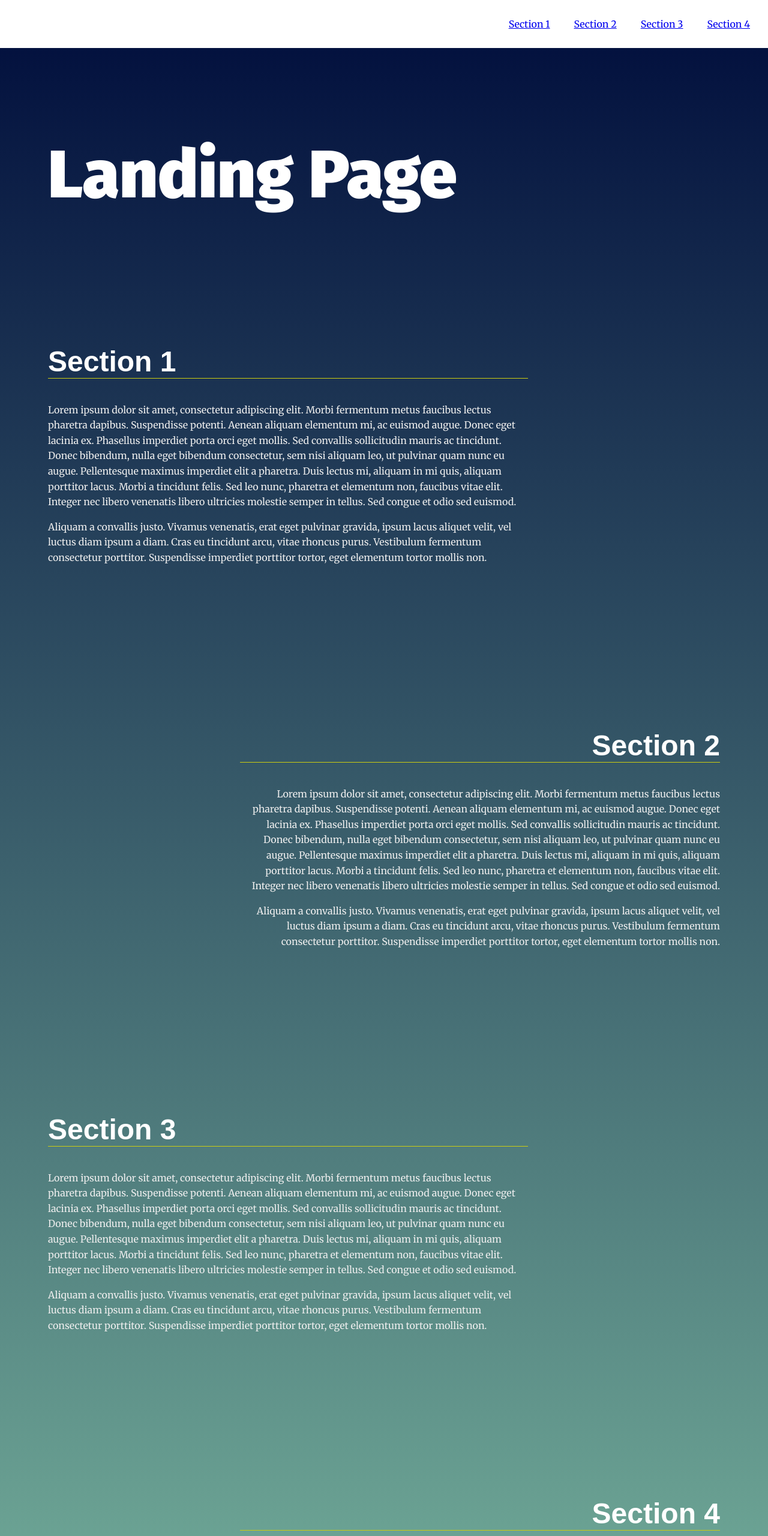
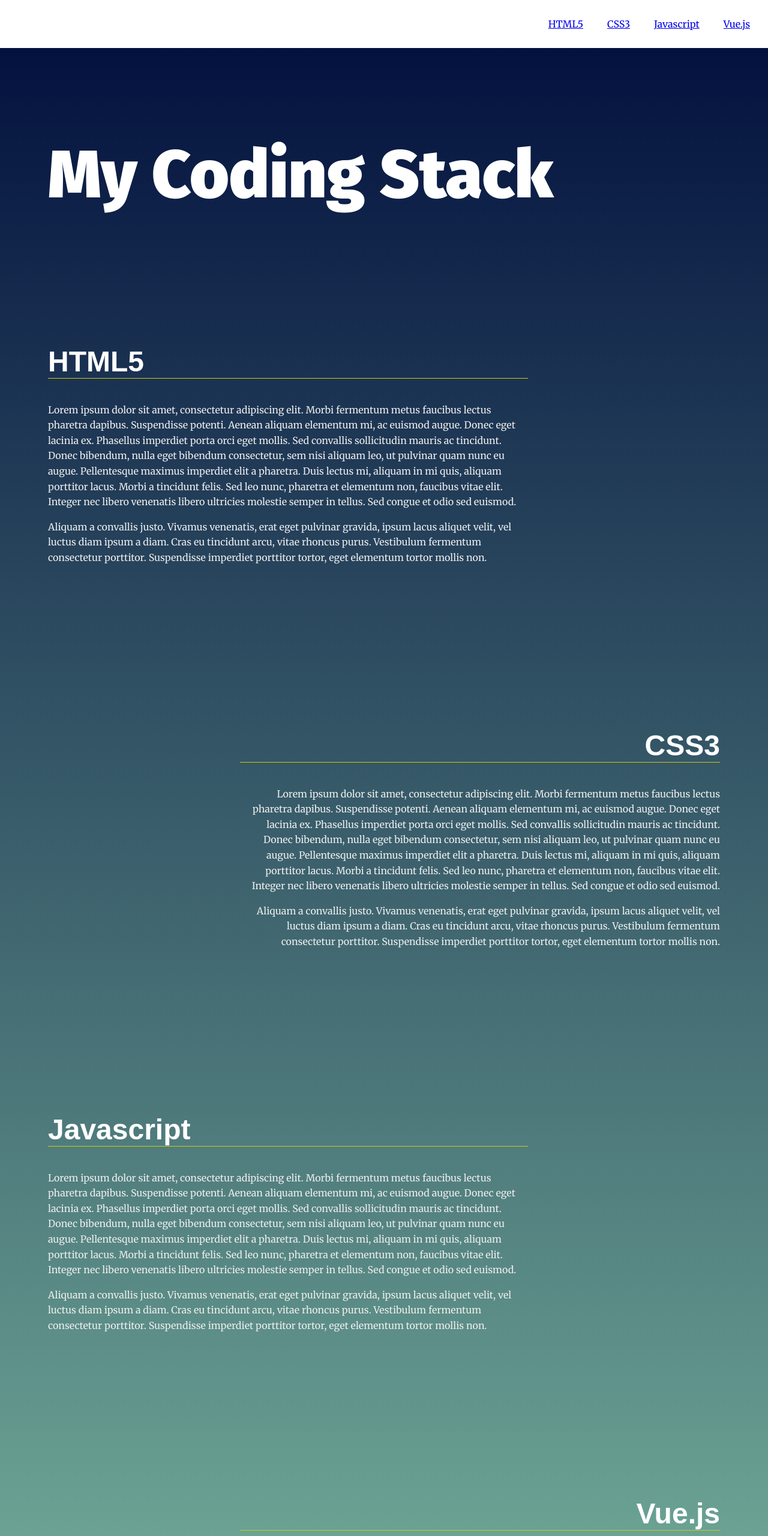
Before and after one commit to loveclari/dynamic-landing-page, a plain HTML site: page landing-page/index.html in a window 1280 px wide. Shown: the top 2560 px of the page at 60% size. Drawn offline with Linux system fonts and the light colour scheme.

Commit message:
removing console errror

```diff
--- a/landing-page/index.html
+++ b/landing-page/index.html
@@ -18,20 +18,20 @@
     <header class="page__header">
         <nav class="navbar__menu">
             <!-- Navigation starts as empty UL that will be populated with JS -->
-            <ul id="navbar__list" onclick="anchorId()"></ul>
+            <ul id="navbar__list"></ul>
         </nav>
     </header>
     <main>
         <header class="main__hero">
-            <h1>Landing Page </h1>
+            <h1>My Coding Stack</h1>
         </header>
         <!-- Each Section has an ID (used for the anchor) and
     a data attribute that will populate the li node.
     Adding more sections will automatically populate nav.
     The first section is set to active class by default -->
-        <section id="section1" data-nav="Section 1" class="your-active-class">
+        <section id="section1" data-nav="HTML5" class="your-active-class">
             <div class="landing__container">
-                <h2>Section 1</h2>
+                <h2>HTML5</h2>
                 <p>Lorem ipsum dolor sit amet, consectetur adipiscing elit. Morbi fermentum metus faucibus lectus pharetra dapibus. Suspendisse potenti. Aenean aliquam elementum mi, ac euismod augue. Donec eget lacinia ex. Phasellus imperdiet porta orci
                     eget mollis. Sed convallis sollicitudin mauris ac tincidunt. Donec bibendum, nulla eget bibendum consectetur, sem nisi aliquam leo, ut pulvinar quam nunc eu augue. Pellentesque maximus imperdiet elit a pharetra. Duis lectus mi, aliquam
                     in mi quis, aliquam porttitor lacus. Morbi a tincidunt felis. Sed leo nunc, pharetra et elementum non, faucibus vitae elit. Integer nec libero venenatis libero ultricies molestie semper in tellus. Sed congue et odio sed euismod.</p>
@@ -40,9 +40,9 @@
                     porttitor tortor, eget elementum tortor mollis non.</p>
             </div>
         </section>
-        <section id="section2" data-nav="Section 2">
+        <section id="section2" data-nav="CSS3">
             <div class="landing__container">
-                <h2>Section 2</h2>
+                <h2>CSS3</h2>
                 <p>Lorem ipsum dolor sit amet, consectetur adipiscing elit. Morbi fermentum metus faucibus lectus pharetra dapibus. Suspendisse potenti. Aenean aliquam elementum mi, ac euismod augue. Donec eget lacinia ex. Phasellus imperdiet porta orci
                     eget mollis. Sed convallis sollicitudin mauris ac tincidunt. Donec bibendum, nulla eget bibendum consectetur, sem nisi aliquam leo, ut pulvinar quam nunc eu augue. Pellentesque maximus imperdiet elit a pharetra. Duis lectus mi, aliquam
                     in mi quis, aliquam porttitor lacus. Morbi a tincidunt felis. Sed leo nunc, pharetra et elementum non, faucibus vitae elit. Integer nec libero venenatis libero ultricies molestie semper in tellus. Sed congue et odio sed euismod.</p>
@@ -51,9 +51,9 @@
                     porttitor tortor, eget elementum tortor mollis non.</p>
             </div>
         </section>
-        <section id="section3" data-nav="Section 3">
+        <section id="section3" data-nav="Javascript">
             <div class="landing__container">
-                <h2>Section 3</h2>
+                <h2>Javascript</h2>
                 <p>Lorem ipsum dolor sit amet, consectetur adipiscing elit. Morbi fermentum metus faucibus lectus pharetra dapibus. Suspendisse potenti. Aenean aliquam elementum mi, ac euismod augue. Donec eget lacinia ex. Phasellus imperdiet porta orci
                     eget mollis. Sed convallis sollicitudin mauris ac tincidunt. Donec bibendum, nulla eget bibendum consectetur, sem nisi aliquam leo, ut pulvinar quam nunc eu augue. Pellentesque maximus imperdiet elit a pharetra. Duis lectus mi, aliquam
                     in mi quis, aliquam porttitor lacus. Morbi a tincidunt felis. Sed leo nunc, pharetra et elementum non, faucibus vitae elit. Integer nec libero venenatis libero ultricies molestie semper in tellus. Sed congue et odio sed euismod.</p>
@@ -62,9 +62,9 @@
                     porttitor tortor, eget elementum tortor mollis non.</p>
             </div>
         </section>
-        <section id="section4" data-nav="Section 4">
+        <section id="section4" data-nav="Vue.js">
             <div class="landing__container">
-                <h2>Section 4</h2>
+                <h2>Vue.js</h2>
                 <p>Lorem ipsum dolor sit amet, consectetur adipiscing elit. Morbi fermentum metus faucibus lectus pharetra dapibus. Suspendisse potenti. Aenean aliquam elementum mi, ac euismod augue. Donec eget lacinia ex. Phasellus imperdiet porta orci
                     eget mollis. Sed convallis sollicitudin mauris ac tincidunt. Donec bibendum, nulla eget bibendum consectetur, sem nisi aliquam leo, ut pulvinar quam nunc eu augue. Pellentesque maximus imperdiet elit a pharetra. Duis lectus mi, aliquam
                     in mi quis, aliquam porttitor lacus. Morbi a tincidunt felis. Sed leo nunc, pharetra et elementum non, faucibus vitae elit. Integer nec libero venenatis libero ultricies molestie semper in tellus. Sed congue et odio sed euismod.</p>
--- a/landing-page/js/app.js
+++ b/landing-page/js/app.js
@@ -73,15 +73,15 @@
 
 // Scroll to anchor ID using scrollTO event
 
-const anchorId = () => {
+function addNavClickHandler(navbar) {
     navbar.addEventListener('click', function(event) {
-        const sectionId = navbar.getAttribute('href');
-        const scroll = document.getElementById(sectionId);
-        scroll.scrollIntoView({
+        event.preventDefault();
+        sectionID = navbar.getAttribute('href').slice(1);
+        document.getElementById(sectionID).scrollIntoView({
             behavior: 'smooth',
         });
     });
-};
+}
 
 /**
  * End Main Functions
@@ -94,7 +94,7 @@
 
 // Scroll to section on link click
 
-anchorId();
+// addNavClickHandler();
 
 // Set sections as active
 activeSection();
```
Also changed, not shown: package.json (deleted, +0 -20 lines), 1 other file.
